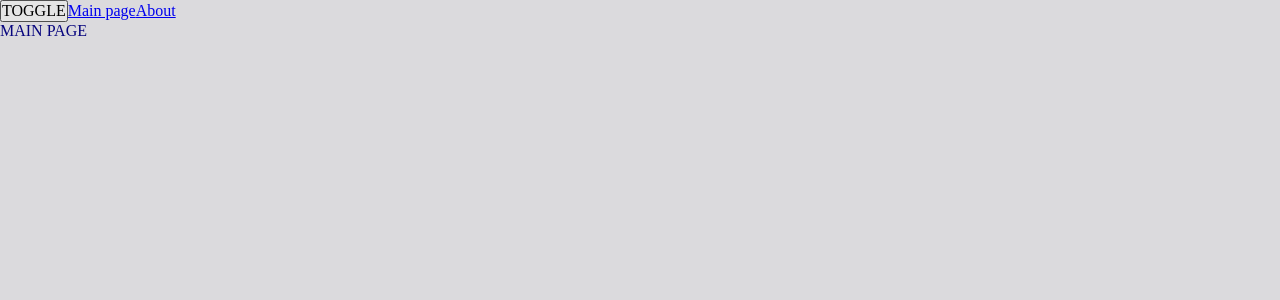
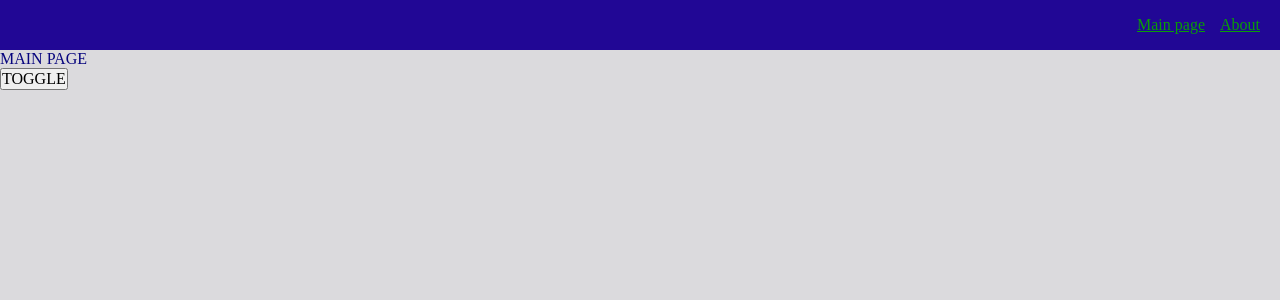
Before and after one commit to koltsovm/project-01, a React app: page / in a window 1280 px wide. Shown: the top 300 px of the page. Built offline with nearby package versions, Linux system fonts and the light colour scheme.

Commit message:
feat: add navbar, first ui kit component

```diff
--- a/src/app/App.tsx
+++ b/src/app/App.tsx
@@ -8,16 +8,16 @@
 import { AboutPage } from "pages/AboutPage";
 import MainPage from "pages/MainPage/ui/MainPage";
 import { AppRouter } from "./providers/router";
+import { Navbar } from "widgets/Navbar";
 
 export const App = () => {
 const { theme, toggleTheme } = useTheme();
 
   return (
     <div className={classNames('app', {}, [theme])}>
+      <Navbar/>
+      <AppRouter/>
       <button onClick={toggleTheme}>TOGGLE</button>
-      <Link to={'/'}>Main page</Link>
-      <Link to={'/about'}>About</Link>
-      <AppRouter/>
     </div>
   )
 }
--- a/src/app/styles/themes/dark.scss
+++ b/src/app/styles/themes/dark.scss
@@ -1,6 +1,9 @@
 .app.dark {
   --bg-color: rgb(33, 7, 149);
+  --inverted-bg-color: rgb(219, 218, 221);
 
   --primary-color: rgb(9, 157, 7);
   --secondary-color: rgb(31, 221, 28);
+  --inverted-primary-color: rgb(7, 5, 126);
+  --inverted-secondary-color: rgb(90, 98, 247);
 }
--- a/src/app/styles/themes/normal.scss
+++ b/src/app/styles/themes/normal.scss
@@ -1,6 +1,10 @@
-.app.light {
+:root {
   --bg-color: rgb(219, 218, 221);
+  --inverted-bg-color: rgb(33, 7, 149);
+
 
   --primary-color: rgb(7, 5, 126);
   --secondary-color: rgb(90, 98, 247);
+  --inverted-primary-color: rgb(9, 157, 7);
+  --inverted-secondary-color: rgb(31, 221, 28);
 }
--- a/src/app/styles/variables/global.scss
+++ b/src/app/styles/variables/global.scss
@@ -8,4 +8,7 @@
   --font-size-l: 24px;
   --font-line-m: 32px;
   --font-l: var(--font-size-l) / var(--font-line-l) var(--font-family-main);
+
+  // Размеры
+  --navbar-height: 50px;
 }
--- a/src/shared/lib/classNames/classNames.ts
+++ b/src/shared/lib/classNames/classNames.ts
@@ -1,9 +1,9 @@
 type Mods = Record<string, boolean | string>
 
-export function classNames(cls: string, mods: Mods, additional: string[]): string {
+export function classNames(cls: string, mods: Mods = {}, additional: string[] = []): string {
   return [
     cls,
-    ...additional,
+    ...additional.filter(Boolean),
     Object.entries(mods)
       .filter(([className, value]) => Boolean(value))
       .map(([cls]) => cls)
--- /dev/null
+++ b/src/shared/ui/AppLink/AppLink.module.scss
@@ -0,0 +1,11 @@
+.AppLink {
+  color: var(--primary-color);
+}
+
+.primary {
+  color: var(--primary-color);
+}
+
+.secondary {
+  color: var(--inverted-primary-color);
+}
--- /dev/null
+++ b/src/shared/ui/AppLink/AppLink.tsx
@@ -0,0 +1,35 @@
+import React, { FC } from 'react'
+import { Link, LinkProps } from 'react-router-dom'
+import { classNames } from 'shared/lib/classNames/classNames'
+import cls from './AppLink.module.scss';
+
+export enum AppLinkTheme {
+  PRIMARY = 'primary',
+  SECONDARY = 'secondary',
+}
+
+interface AppLinkProps extends LinkProps {
+  className?: string
+  theme?: AppLinkTheme
+}
+
+export const AppLink: FC<AppLinkProps> = (props) => {
+  const {
+    to,
+    className,
+    children,
+    theme = AppLinkTheme.PRIMARY,
+    ...otherProps
+  } = props;
+
+  return (
+    <Link
+      to={to}
+      className={classNames(cls.AppLink, {}, [className, cls[theme]])}
+      {...otherProps}
+    >
+      {children}
+    </Link>
+
+  )
+}
--- /dev/null
+++ b/src/widgets/Navbar/index.ts
@@ -0,0 +1,5 @@
+import { Navbar } from './ui/Navbar';
+
+export {
+  Navbar,
+};
--- /dev/null
+++ b/src/widgets/Navbar/ui/Navbar.module.scss
@@ -0,0 +1,16 @@
+.Navbar {
+  width: 100%;
+  height: var(--navbar-height);
+  background: var(--inverted-bg-color);
+  display: flex;
+  align-items: center;
+  padding: 20px;
+}
+
+.links {
+  margin-left: auto;
+}
+
+.mainLink {
+  margin-right: 15px;
+}
--- /dev/null
+++ b/src/widgets/Navbar/ui/Navbar.tsx
@@ -0,0 +1,24 @@
+import React from 'react'
+import { Link } from 'react-router-dom'
+import { classNames } from 'shared/lib/classNames/classNames'
+import cls from './Navbar.module.scss';
+import { AppLink, AppLinkTheme } from 'shared/ui/AppLink/AppLink';
+
+interface NavbarProps {
+  className?: string
+}
+
+export const Navbar = ({ className }: NavbarProps) => {
+  return (
+    <div className={classNames(cls.Navbar)}>
+      <div className={cls.links}>
+        <AppLink theme={AppLinkTheme.SECONDARY} to={'/'} className={cls.mainLink}>
+          Main page
+        </AppLink>
+        <AppLink theme={AppLinkTheme.SECONDARY} to={'/about'}>
+          About
+        </AppLink>
+      </div>
+    </div>
+  )
+}
```
